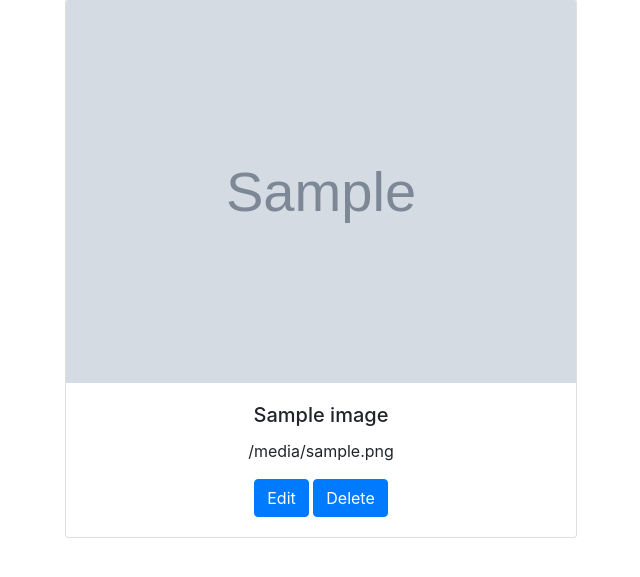
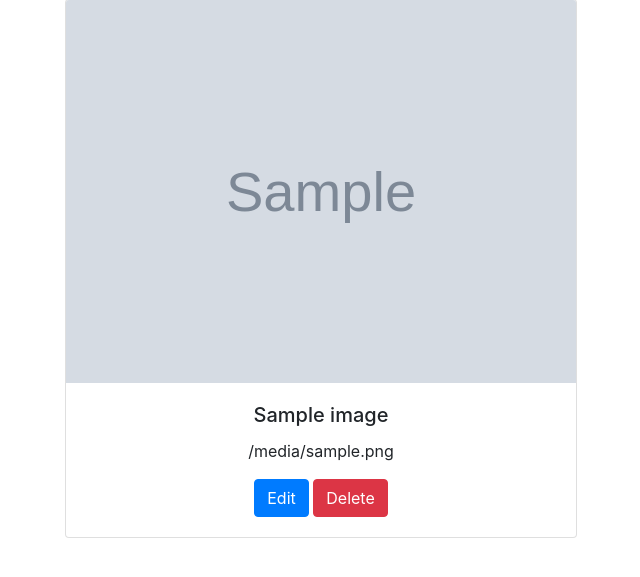
Before and after one commit to Pratyush1606/picture-viewer, a Django app: template pic_app/templates/image_detail.html in a window 1280 px wide. Shown: the part 145-722 px from the top of the page, without its empty margins (319-959 px from the left). Run offline with Django 3.2, Linux system fonts and the light colour scheme; the template is opened without the code that fills it: most values are stand-ins (such as "Sample title", 1, 10 or a date in 2020); grey boxes marked "Sample" are stand-in pictures; some libraries are stand-ins or nearby versions.

Commit message:
Modified delete button

```diff
--- a/pic_app/templates/image_detail.html
+++ b/pic_app/templates/image_detail.html
@@ -88,7 +88,7 @@
                     <a href="{% url 'pic_app:imageEdit' image.id %}">
                         <input class="btn btn-primary" id="editBtn" type="button" value="Edit">
                     </a>
-                    <input class="btn btn-primary" id="delBtn" onclick="return deleteImage({{image.id}})" type="button" value="Delete">
+                    <input class="btn btn-danger" id="delBtn" onclick="return deleteImage({{image.id}})" type="button" value="Delete">
                 </div>
             </div>
         </div>
```
